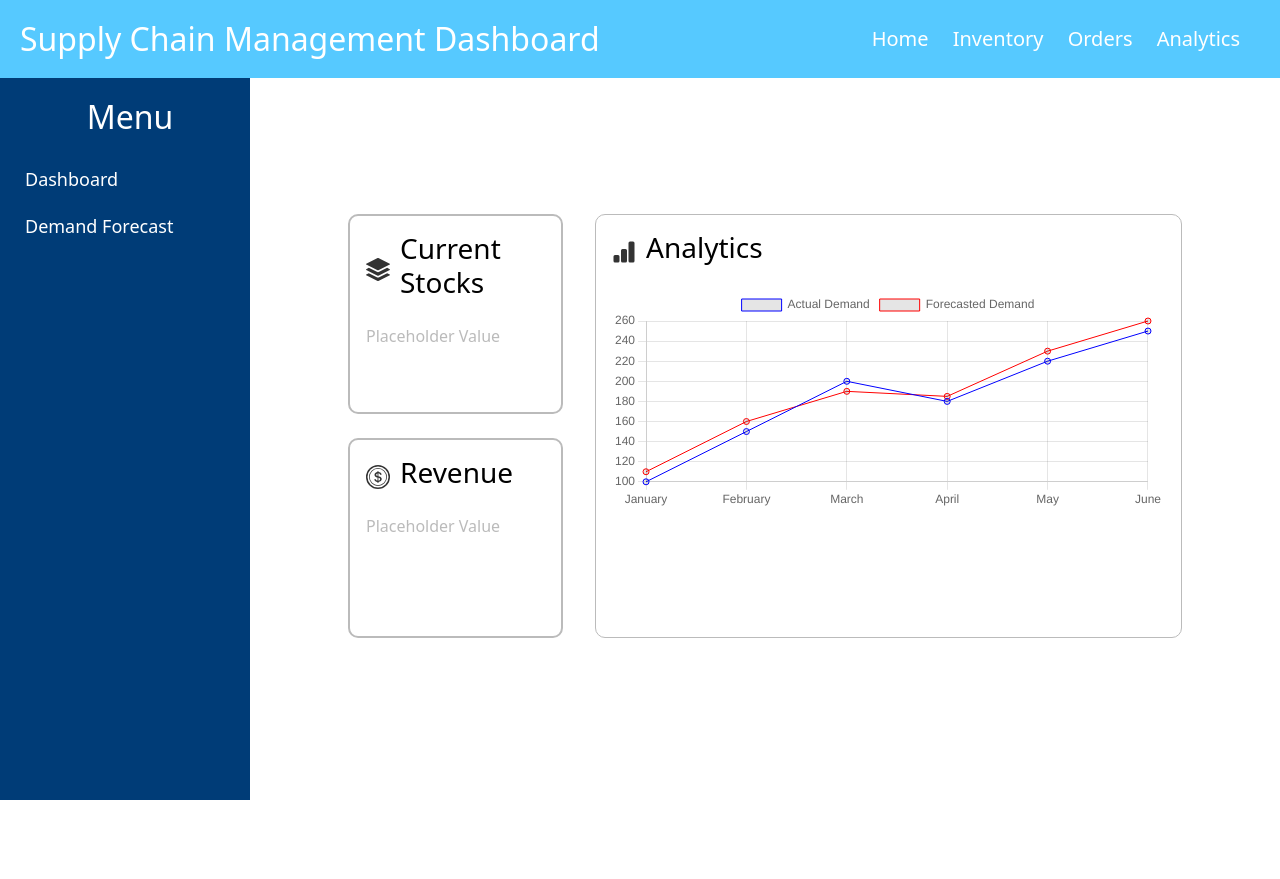
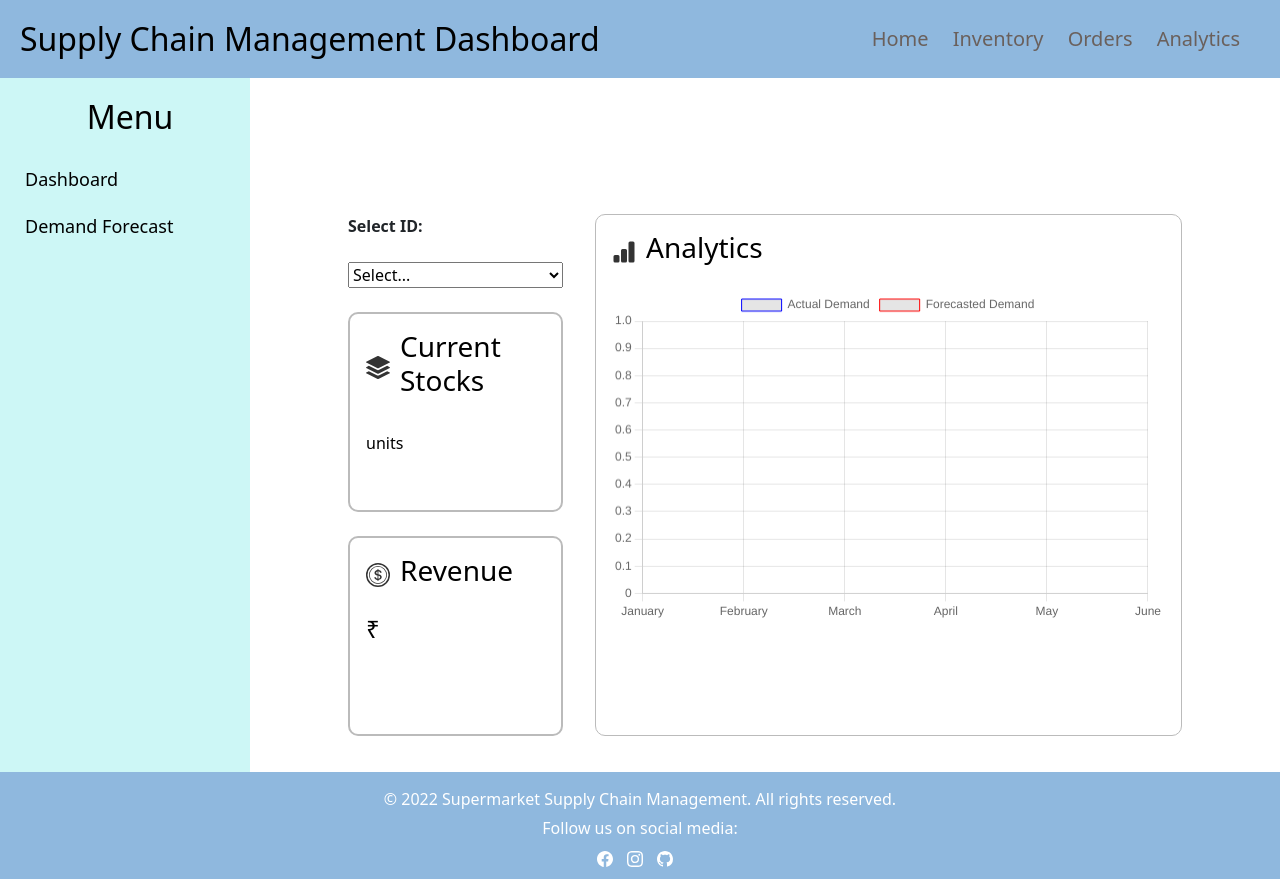
Before and after one commit to Allen2507/XGBoost, a Flask app: page / in a window 1280 px wide. Before the commit the page ends 800 px from the top, so only its background shows below. Run offline with Flask 3, Linux system fonts and the light colour scheme.

Commit message:
Edited index.html and js

````diff
--- a/app.py
+++ b/app.py
@@ -1,6 +1,8 @@
 from flask import Flask, render_template, jsonify, request
+import pickle
+app = Flask(__name__)
 
-app = Flask(__name__)
+
 
 @app.route('/')
 def index():
--- a/requirements.txt
+++ b/requirements.txt
@@ -3,5 +3,4 @@
 pandas
 numpy
 scikit-learn
-pickle
-```
+pickle-mixin
--- a/static/styles.css
+++ b/static/styles.css
@@ -1,7 +1,7 @@
 /* Add your CSS styles here */
 header {
-  background-color: #56c9ff;
-  color: #fff;
+  background-color: #8FB8DE ;
+  color: #000;
   padding: 20px;
   text-align: center;
 }
@@ -30,7 +30,7 @@
 }
 
 header nav ul li a {
-  color: #fff;
+  color: #6A605C;
   text-decoration: none;
 }
 
@@ -41,11 +41,11 @@
 
 /* Footer styles */
 footer {
-  background-color: #333;
+  background-color: #8FB8DE;
   color: #fff;
   padding: 10px 0;
   text-align: center;
-  position: fixed;
+  position: relative;
   bottom: 0;
   width: 100%;
 }
@@ -89,12 +89,11 @@
 
 .sidebar {
   height: 100%;
-  width: 250px; /* Adjust width as needed */
-  /* position: fixed; */
+  width: 250px;
   top: 78px;
-  position: fixed;
+  position: absolute;
   left: 0;
-  background-color: #003c77; /* Dark background color */
+  background-color: #CDF7F6; /* Dark background color */
   padding-top: 20px;
   padding-left: 10px;
 }
@@ -105,7 +104,7 @@
 }
 
 .sidebar h2 {
-  color: #fff; /* White text color */
+  color: #000;
   text-align: center;
   margin-bottom: 20px;
 }
@@ -114,11 +113,11 @@
   padding: 10px 15px;
   text-decoration: none;
   font-size: 18px;
-  color: #fff; /* White text color */
+  color: #000;
 }
 
 .sidebar a:hover {
-  background-color: #b8b8b8; /* Darker background color on hover */
+  background-color: #9EE493;
 }
 
 .content {
@@ -198,3 +197,13 @@
     height: 250px;
     width: 250px;
 }
+
+.result-values{
+  color: #000000 !important;
+  font-size: 24px;
+  font-weight: bold;
+}
+
+.label-head{
+  font-weight: bold;
+}
--- a/templates/index.html
+++ b/templates/index.html
@@ -13,7 +13,7 @@
     <link rel="stylesheet" href="/static/styles.css" />
     <script src="https://cdn.jsdelivr.net/npm/chart.js"></script>
   </head>
-  <body>
+  <body onload="runOnLoad()">
     <header>
       <div class="header-class">
         <h1>Supply Chain Management Dashboard</h1>
@@ -39,6 +39,12 @@
         </div>
         <div class="main-page-container">
         <div class="content">
+          <label for="dropdown" class="label-head">Select ID:</label>
+                <select id="dropdown" onchange="updateContainer()">
+                  <option value="0" selected style="color: #bbb;">Select...</option>
+                  <option value="23">SKU3</option>
+                  <option value="93">SKU7</option>
+                </select>
           <div class="box">
             <div class="box-head">
               <img
@@ -49,9 +55,9 @@
               <h3>Current Stocks</h3>
             </div>
             <div class="stocks">
-              <p class="stock-value" style="color: #bbbbbb">
-                Placeholder Value
-              </p>
+              <div class="stock-value" style="color: #000000"id="result-container">
+                 <span class="result-values" id="selected-value"> </span>  units
+              </div>
             </div>
           </div>
           <div class="box">
@@ -64,8 +70,8 @@
                 <h3>Revenue</h3>
               </div>
             <div class="revenue">
-              <p class="revenue-value" style="color: #bbbbbb">
-                Placeholder Value
+              <p class="revenue-value" style="color: #000000; font: 1.5rem sans-serif;">
+                ₹  <span class="result-values" id="revenue-value-holder"></span>
               </p>
             </div>
           </div>
@@ -81,7 +87,7 @@
                 </div>
                 <div class="revenue">
                   <p class="revenue-value" style="color: #bbbbbb">
-                    <canvas id="demandChart" width="250" height="100"></canvas>
+                    <canvas id="demandChart" width="250" height="150"></canvas>
                   </p>
                 </div>
               </div>
@@ -90,7 +96,7 @@
       </div>
     </main>
 
-    <!-- <footer>
+    <footer>
       <p>
         &copy; 2022 Supermarket Supply Chain Management. All rights reserved.
       </p>
@@ -100,7 +106,7 @@
         <li><img src="/static/icons/instagram.svg" alt="" /></li>
         <li><img src="/static/icons/github.svg" alt="" /></li>
       </ul>
-    </footer> -->
+    </footer>
     <script src="/static/js/index.js"></script>
   </body>
 </html>
````
Also changed, not shown: static/js/index.js (+39 -5 lines), 1 other file.
